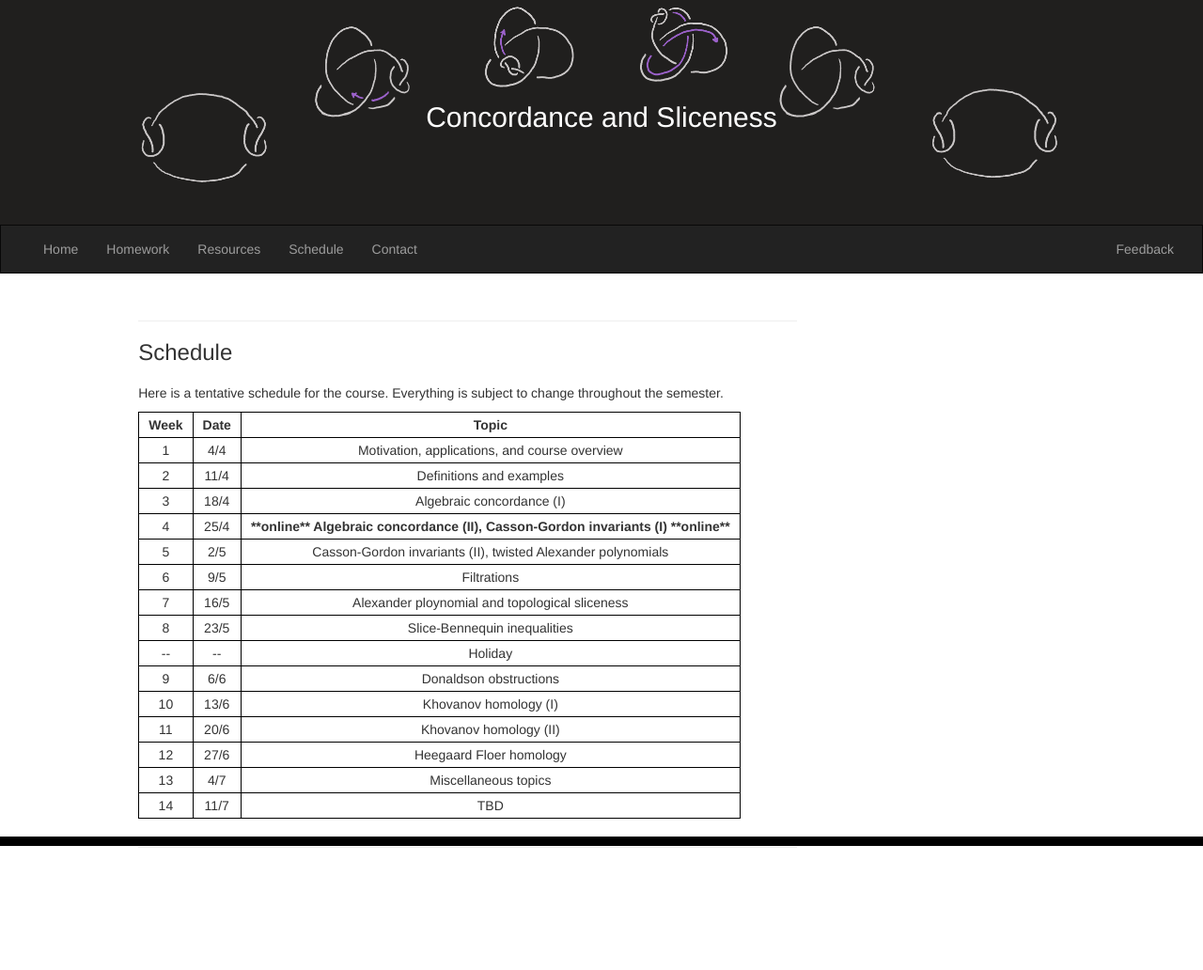
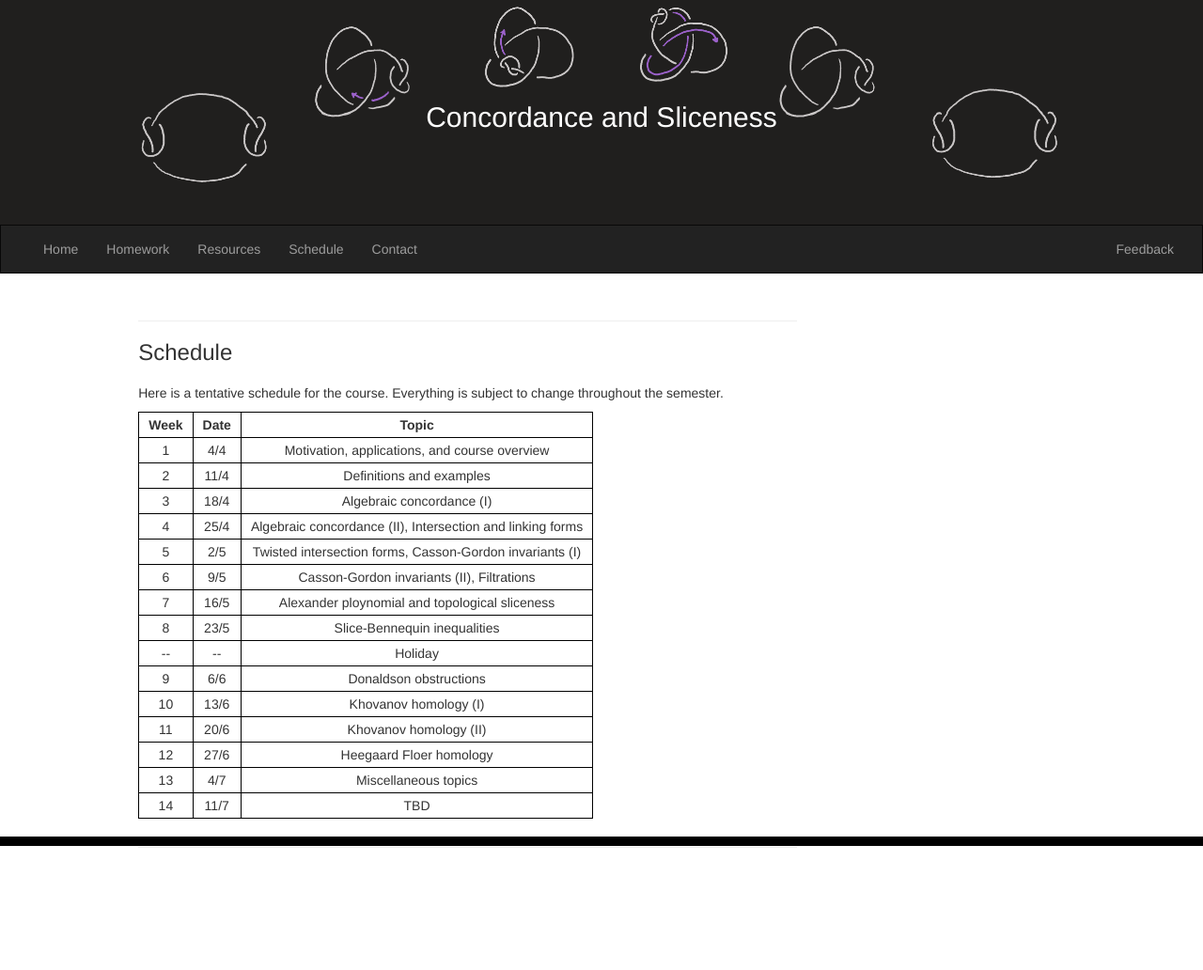
Before and after one commit to imsundberg/concordance, a Jekyll site: the page built from schedule/index.html, in a window 1280 px wide. Shown: the whole page at 94% size. Built offline with Jekyll 4.4.1, drawn with Linux system fonts in a browser that asks for light colours.

Commit message:
Update index.html

```diff
--- a/schedule/index.html
+++ b/schedule/index.html
@@ -49,17 +49,17 @@ title: Schedule
 					<tr>
 						<td>4</td>
 						<td>25/4</td>
-						<td><b>**online**<b> Algebraic concordance (II), Casson-Gordon invariants (I) <b>**online**<b></td>
+						<td>Algebraic concordance (II), Intersection and linking forms</td>
 					</tr>
 					<tr>
 						<td>5</td>
 						<td>2/5</td>
-						<td>Casson-Gordon invariants (II), twisted Alexander polynomials</td>
+						<td>Twisted intersection forms, Casson-Gordon invariants (I)</td>
 					</tr>
 					<tr>
 						<td>6</td>
 						<td>9/5</td>
-						<td>Filtrations</td>
+						<td>Casson-Gordon invariants (II), Filtrations</td>
 					</tr>
 					<tr>
 						<td>7</td>
```
